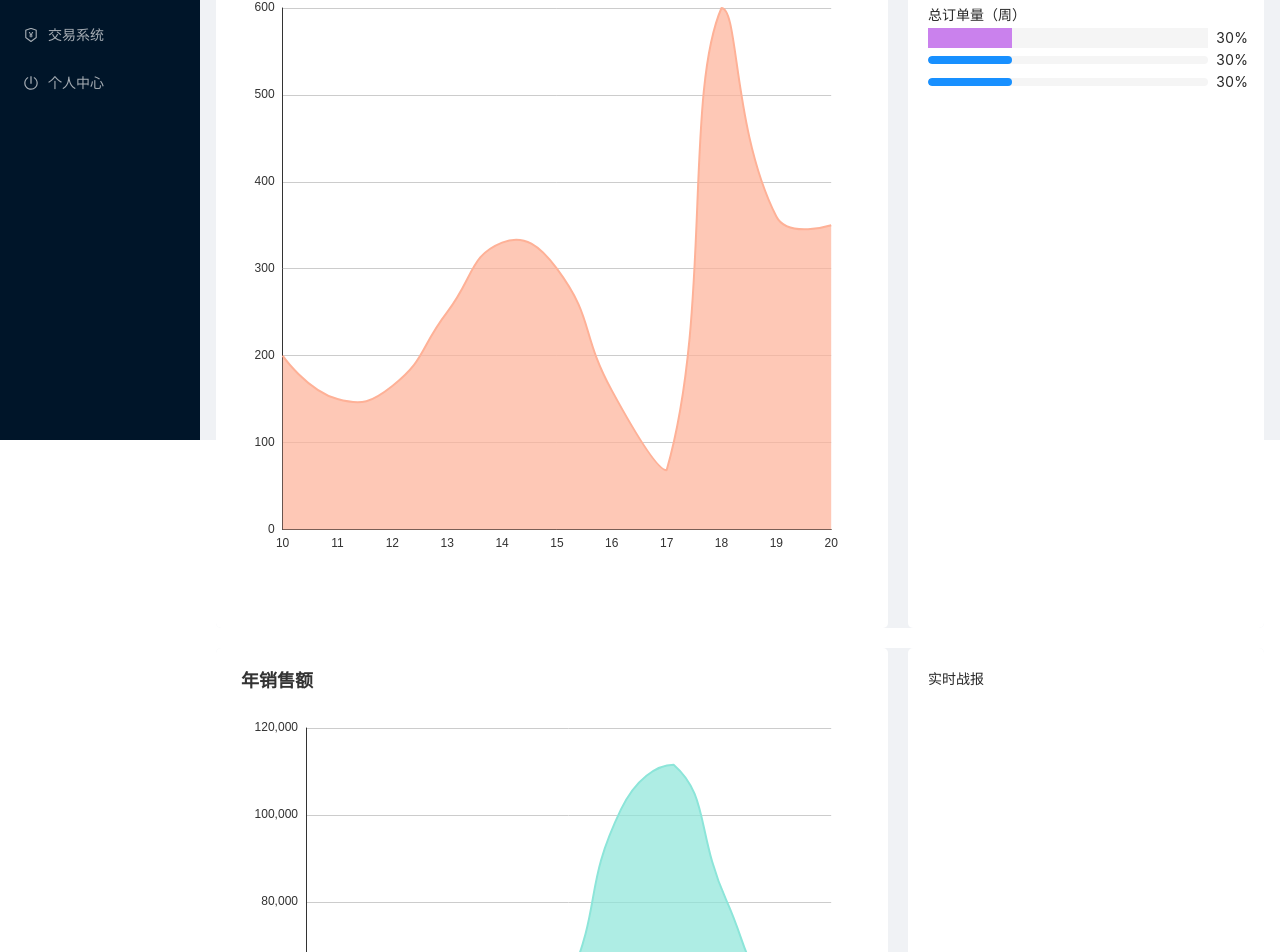
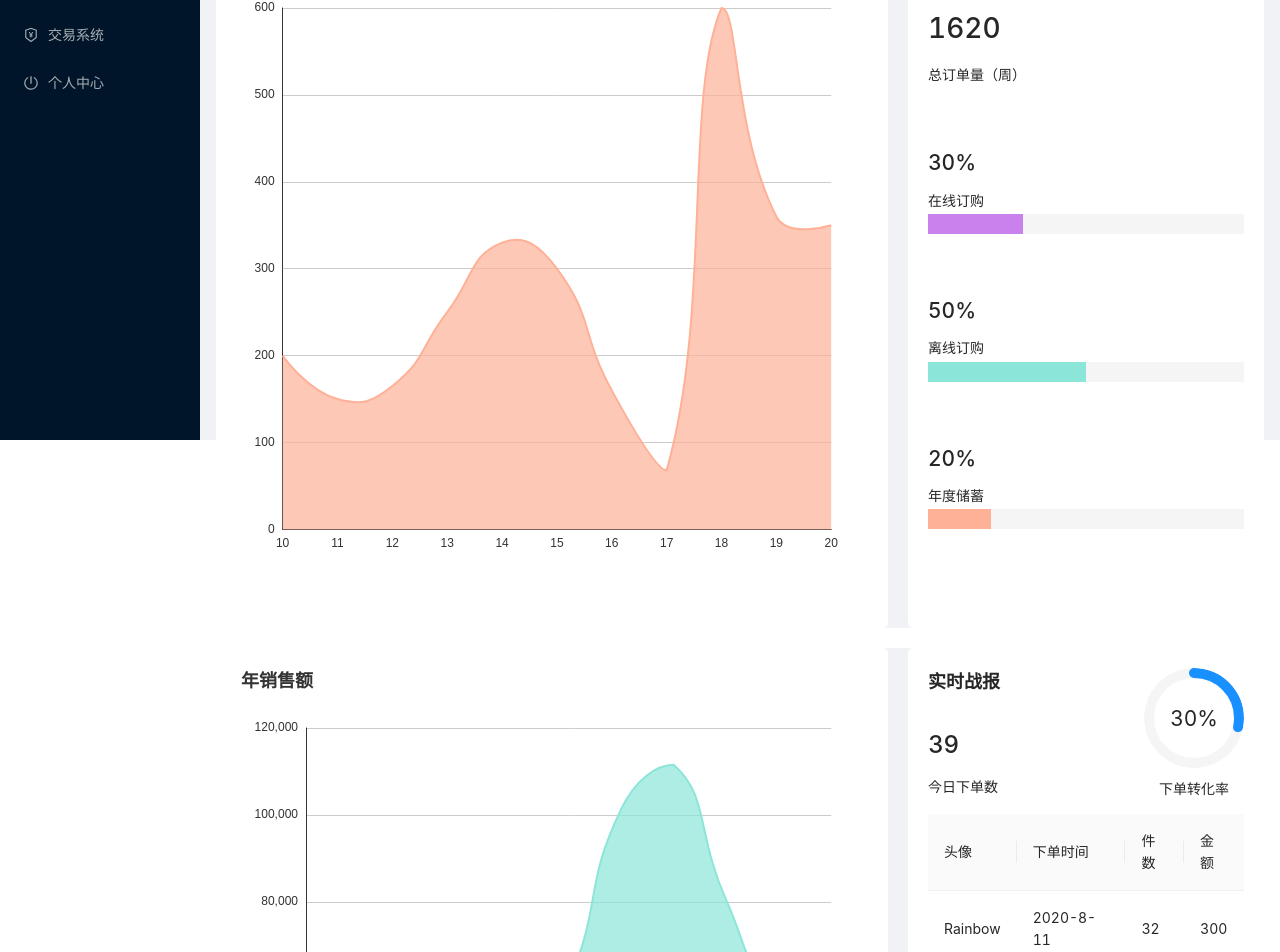
Before and after one commit to Rainbow124/TS-React, a React (Create React App) app: page / in a window 1280 px wide. Shown: the part 360-1312 px from the top of the page. Built offline with nearby package versions, Linux system fonts and the light colour scheme.

Commit message:
页面首页搭建完成

```diff
--- a/src/home/compenents/ECharts.tsx
+++ b/src/home/compenents/ECharts.tsx
@@ -12,11 +12,7 @@ interface Charts {
 }
 
 class EchartsTest extends Component<Charts> {
-    constructor(props: any) {
-        super(props)
-        // console.log(props)
 
-    }
 
     componentDidMount() {
         // 基于准备好的dom，初始化echarts实例
--- /dev/null
+++ b/src/home/compenents/RTable.tsx
@@ -0,0 +1,91 @@
+
+
+import React, { Component } from 'react';
+import { Table } from 'antd';
+
+
+const columns = [
+    {
+        title: '头像',
+        dataIndex: 'avatar',
+        key: 'avatar',
+    },
+    {
+        title: '下单时间',
+        dataIndex: 'time',
+        key: 'time',
+    },
+
+    {
+        title: '件数',
+        key: 'count',
+        dataIndex: 'count',
+    },
+    {
+        title: '金额',
+        key: 'money',
+        dataIndex: 'money',
+    },
+];
+
+const data = [
+    {
+        key: '1',
+        avatar: 'Rainbow',
+        time: '2020-8-11',
+        count: 32,
+        money: '300',
+    },
+    {
+        key: '2',
+        avatar: 'Rainbow',
+        time: '2020-8-11',
+        count: 32,
+        money: '300',
+    },
+    {
+        key: '3',
+        avatar: 'Rainbow',
+        time: '2020-8-11',
+        count: 32,
+        money: '300',
+    },
+    {
+        key: '4',
+        avatar: 'Rainbow',
+        time: '2020-8-11',
+        count: 32,
+        money: '300',
+    },
+    {
+        key: '5',
+        avatar: 'Rainbow',
+        time: '2020-8-11',
+        count: 32,
+        money: '300',
+    },
+    {
+        key: '6',
+        avatar: 'Rainbow',
+        time: '2020-8-11',
+        count: 32,
+        money: '300',
+    },
+    {
+        key: '7',
+        avatar: 'Rainbow',
+        time: '2020-8-11',
+        count: 32,
+        money: '300',
+    }
+];
+class RTable extends Component {
+
+    render() {
+        return (
+            <Table columns={columns} dataSource={data} />
+        )
+    }
+}
+
+export default RTable;
--- a/src/home/index.scss
+++ b/src/home/index.scss
@@ -94,28 +94,33 @@
       background: #fff;
       flex: 1;
       border-radius: 5px;
-
+      .side-title{
+        font-size: 18px;
+        font-weight: bold;
+      }
+      .year-total{
+        margin-top: 30px;
+        .amount{
+          font-size: 28px;
+        }
+      }
+      .progress{
+        margin-top: 60px;
+      }
     }
   }
-  .content-bottom{
+  .real-time-information{
     display: flex;
     justify-content: space-between;
-    background: rgb(240, 242, 245);
-    margin-top: 20px;
-    width: 100%;
-    height: 500px;
-    border-radius: 5px;
-    .content-left{
-      background: #fff;
-      flex: 2;
-      border-radius: 5px;
+      .amount{
+        font-size: 24px;
+      }
+      .order-quantities{
+        margin-top: 30px;
 
-    }
-    .content-right{
-      background: #fff;
-      margin-left: 20px;
-      flex: 1;
-      border-radius: 5px;
-
-    }
+      }
+      .percent{
+        text-align: center;
+        margin-top: 10px;
+      }
   }
--- a/src/home/index.tsx
+++ b/src/home/index.tsx
@@ -1,6 +1,7 @@
 import React, { Component } from 'react';
 import { Layout, Menu, Progress } from 'antd';
 import Echarts from './compenents/ECharts'
+import RTable from './compenents/RTable'
 import {
   MenuUnfoldOutlined,
   MenuFoldOutlined,
@@ -310,20 +311,26 @@ class SiderDemo extends Component<any> {
                   </div>
                 </div>
                 <div className="content-right">
-                  <span>订单概述</span>
-                  <div>
-                    <h3>1620</h3>
+                  <span className='side-title'>订单概述</span>
+                  <div className='year-total'>
+                    <h1 className='amount'>1620</h1>
                     <span>总订单量（周）</span>
                   </div>
                   <div>
-                    <div className='online-methed'>
-                      <Progress percent={30} strokeWidth={20} strokeColor='#ca81ed' strokeLinecap='square'/>
+                    <div className='progress'>
+                      <h2>30%</h2>
+                      <span>在线订购</span>
+                      <Progress percent={30} showInfo={false} strokeWidth={20} strokeColor='#ca81ed' strokeLinecap='square' />
                     </div>
-                    <div className='underline-methed'>
-                      <Progress percent={30} />
+                    <div className='progress'>
+                      <h2>50%</h2>
+                      <span>离线订购</span>
+                      <Progress percent={50} showInfo={false} strokeWidth={20} strokeColor='#8ce5d9' strokeLinecap='square' />
                     </div>
-                    <div className='savings-methed'>
-                      <Progress percent={30} />
+                    <div className='progress'>
+                      <h2>20%</h2>
+                      <span>年度储蓄</span>
+                      <Progress percent={20} showInfo={false} strokeWidth={20} strokeColor='#feb197' strokeLinecap='square' />
                     </div>
                   </div>
                 </div>
@@ -335,8 +342,22 @@ class SiderDemo extends Component<any> {
                   </div>
                 </div>
                 <div className="content-right">
-                  <span>实时战报</span>
-
+                  <div className='real-time-information'>
+                    <div>
+                      <span className='side-title'>实时战报</span>
+                      <div className='order-quantities'>
+                        <h1 className='amount'>39</h1>
+                        <span>今日下单数</span>
+                      </div>
+                    </div>
+                    <div>
+                      <Progress type="circle" percent={30} strokeWidth={10} width={100} />
+                      <p className='percent'>下单转化率</p>
+                    </div>
+                  </div>
+                  <div className=''>
+                    <RTable />
+                  </div>
                 </div>
               </div>
             </div>
```
